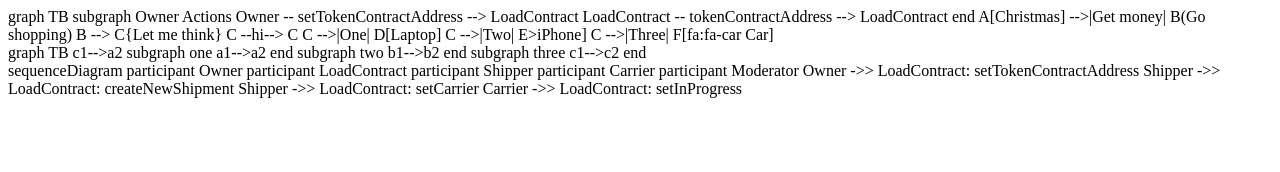
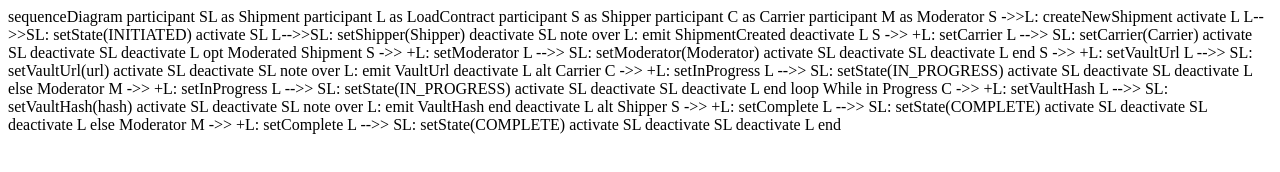
Before and after one commit to ShipChain/smart-contracts, a website: page truffle/LoadContract.html in a window 1280 px wide. Drawn offline with nearby package versions, Linux system fonts and the light colour scheme; a script that the page names is missing.

Commit message:
Add Shipment Sequence to Mermaid diagrams

```diff
--- a/truffle/LoadContract.html
+++ b/truffle/LoadContract.html
@@ -1,99 +1,108 @@
 <!DOCTYPE html>
 <html lang="en">
 <head>
-  <meta charset="utf-8">
-    <!--<style>-->
-        <!--#graphDiv {-->
-            <!--min-height: 500px;-->
-            <!--min-width: 500px;-->
-        <!--}-->
-    <!--</style>-->
+    <meta charset="utf-8">
 </head>
 <body>
 
-  <div class="mermaid">
-graph TB
-    subgraph Owner Actions
-        Owner -- setTokenContractAddress --> LoadContract
-        LoadContract -- tokenContractAddress --> LoadContract
-    end
+<div class="mermaid" id="Shipment Sequence">
+sequenceDiagram
+participant SL as Shipment
+participant L as LoadContract
+participant S as Shipper
+participant C as Carrier
+participant M as Moderator
 
-    A[Christmas] -->|Get money| B(Go shopping)
-    B --> C{Let me think}
-    C --hi--> C
-    C -->|One| D[Laptop]
-    C -->|Two| E>iPhone]
-    C -->|Three| F[fa:fa-car Car]
-  </div>
-  <div class="mermaid">
-graph TB
 
-    c1-->a2
+S ->>L: createNewShipment
+activate L
+L-->>SL: setState(INITIATED)
+activate SL
+L-->>SL: setShipper(Shipper)
+deactivate SL
+note over L: emit ShipmentCreated
+deactivate L
 
-    subgraph one
-        a1-->a2
-    end
-    subgraph two
-        b1-->b2
-    end
-    subgraph three
-        c1-->c2
-    end
-  </div>
+S ->> +L: setCarrier
+L -->> SL: setCarrier(Carrier)
+activate SL
+deactivate SL
+deactivate L
 
-  <div class="mermaid">
-sequenceDiagram
-    participant Owner
-    participant LoadContract
-    participant Shipper
-    participant Carrier
-    participant Moderator
-    Owner ->> LoadContract: setTokenContractAddress
-    Shipper ->> LoadContract: createNewShipment
-    Shipper ->> LoadContract: setCarrier
-    Carrier ->> LoadContract: setInProgress
-  </div>
+opt Moderated Shipment
+S ->> +L: setModerator
+L -->> SL: setModerator(Moderator)
+activate SL
+deactivate SL
+deactivate L
+end
 
-  <!--<div id="graphDiv" ></div>-->
+S ->> +L: setVaultUrl
+L -->> SL: setVaultUrl(url)
+activate SL
+deactivate SL
+note over L: emit VaultUrl
+deactivate L
 
-  <script src="https://cdnjs.cloudflare.com/ajax/libs/jquery/3.3.1/jquery.min.js"></script>
-  <script src="https://unpkg.com/mermaid@8.0.0-rc.8/dist/mermaid.min.js"></script>
+alt Carrier
+C ->> +L: setInProgress
+L -->> SL: setState(IN_PROGRESS)
+activate SL
+deactivate SL
+deactivate L
+else Moderator
+M ->> +L: setInProgress
+L -->> SL: setState(IN_PROGRESS)
+activate SL
+deactivate SL
+deactivate L
+end
+
+loop While in Progress
+C ->> +L: setVaultHash
+L -->> SL: setVaultHash(hash)
+activate SL
+deactivate SL
+note over L: emit VaultHash
+end
+deactivate L
+
+alt Shipper
+S ->> +L: setComplete
+L -->> SL: setState(COMPLETE)
+activate SL
+deactivate SL
+deactivate L
+else Moderator
+M ->> +L: setComplete
+L -->> SL: setState(COMPLETE)
+activate SL
+deactivate SL
+deactivate L
+end
+</div>
+
+<script src="https://unpkg.com/mermaid@8.0.0-rc.8/dist/mermaid.min.js"></script>
 <script>
     var config = {
-        startOnLoad:true,
+        startOnLoad: true,
         theme: "default",
-        flowchart:{
+        flowchart: {
             curve: 'basis',
-            useMaxWidth:true,
-            htmlLabels:true
+            useMaxWidth: true,
+            htmlLabels: true
+        },
+        sequence: {
+            diagramMarginX:50,
+            diagramMarginY:10,
+            boxMargin: 20,
+            boxTextMargin:5,
+            noteMargin:10,
+            messageMargin:35,
+            mirrorActors:true
         }
     };
     mermaid.initialize(config);
-
-    // $(document).ready(function() {
-    //     mermaid.mermaidAPI.initialize(config);
-    //
-    //     // Below injection logic does not produce an appropriately sized graph
-    //     $(function(){
-    //         // Example of using the API
-    //         var element = document.querySelector("#graphDiv");
-    //
-    //         var insertSvg = function(svgCode, bindFunctions){
-    //             element.innerHTML = svgCode;
-    //         };
-    //
-    //         var graphDefinition = 'graph TD\n' +
-    //             'A[Christmas] -->|Get money| B(Go shopping)\n' +
-    //             'B --> C{Let me think}\n' +
-    //             'C -->|One| D[Laptop]\n' +
-    //             'C -->|Two| E[iPhone]\n' +
-    //             'C -->|Three| F[fa:fa-car Car]';
-    //         var graph = mermaid.mermaidAPI.render('graphDiv', graphDefinition, insertSvg);
-    //         console.log(graph);
-    //     });
-    // });
-
-
 </script>
 </body>
 </html>
```
